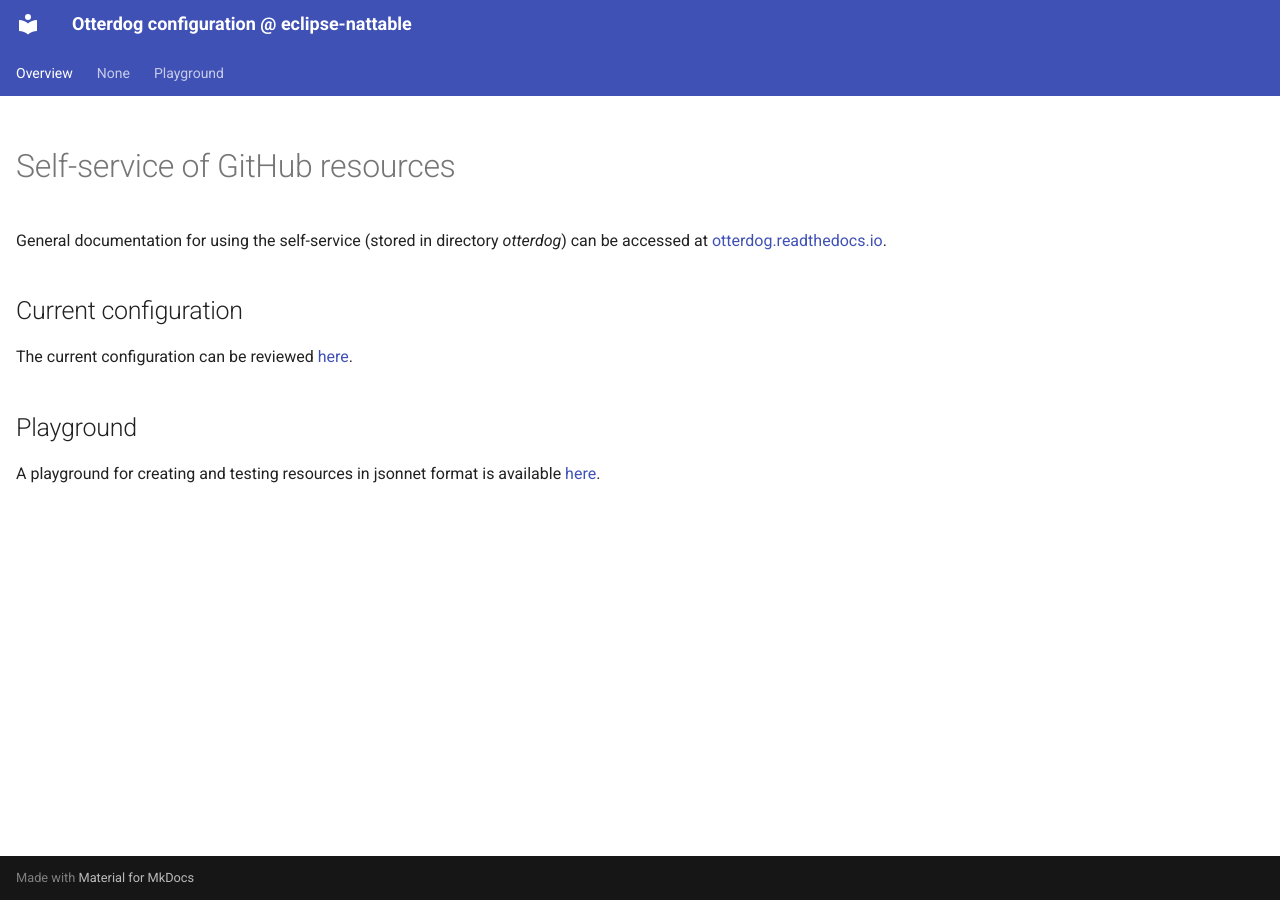
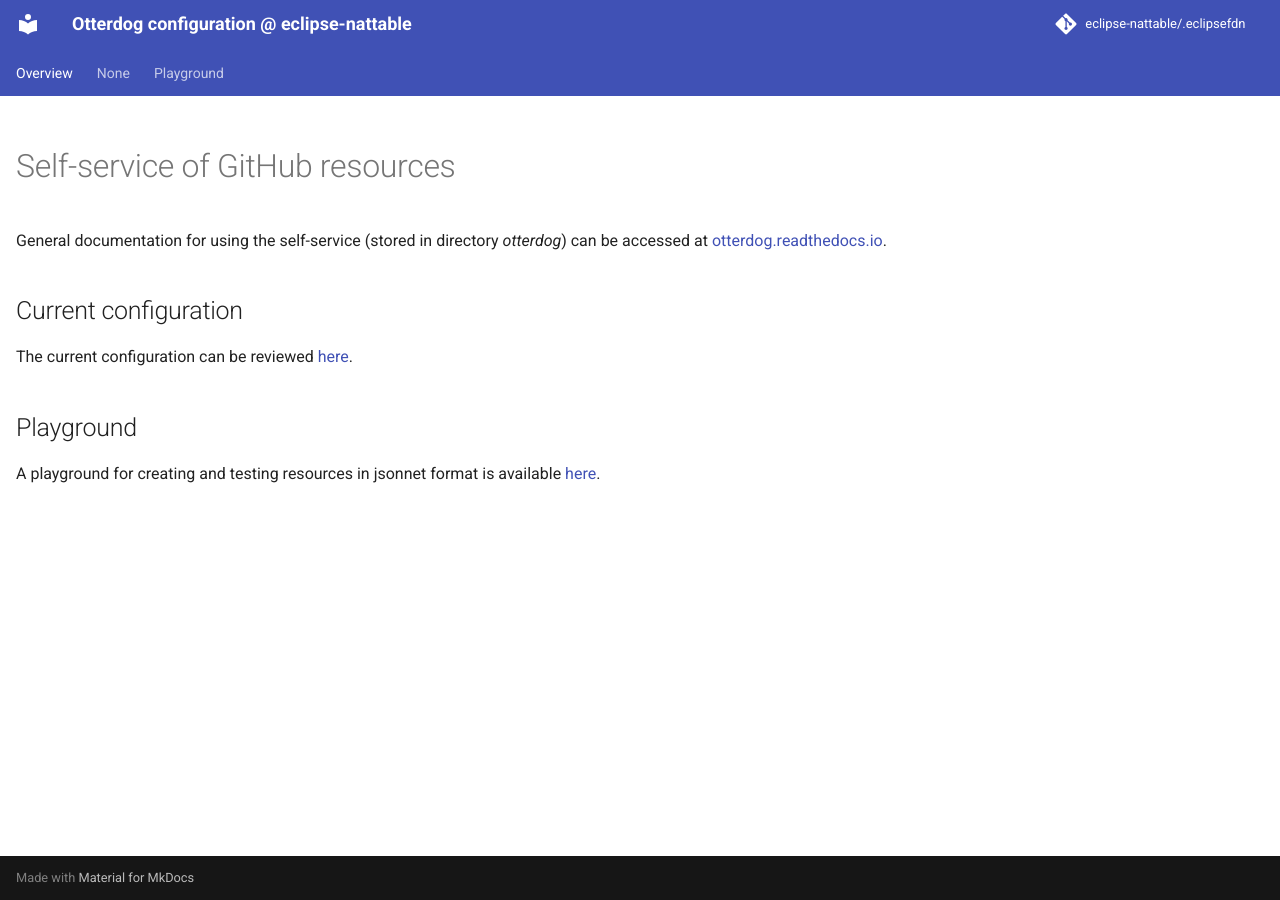
Before and after one commit to fipro78/.eclipsefdn, an MkDocs documentation site: the page built from docs/index.md, in a window 1280 px wide. Built offline with MkDocs 1.6.1 and Material for MkDocs 9.7.7, drawn with Linux system fonts in a browser that asks for light colours; comment, search, counter and statistics services are not loaded.

Commit message:
Updating file 'mkdocs.yml' with otterdog.

```diff
--- a/mkdocs.yml
+++ b/mkdocs.yml
@@ -3,6 +3,9 @@ site_description: Otterdog configuration @ eclipse-nattable
 strict: false
 
 site_url: https://eclipse-nattable.github.io/.eclipsefdn/
+
+repo_name: eclipse-nattable/.eclipsefdn
+repo_url: https://github.com/eclipse-nattable/.eclipsefdn/
 
 docs_dir: ./docs
 site_dir: ./_site
```
